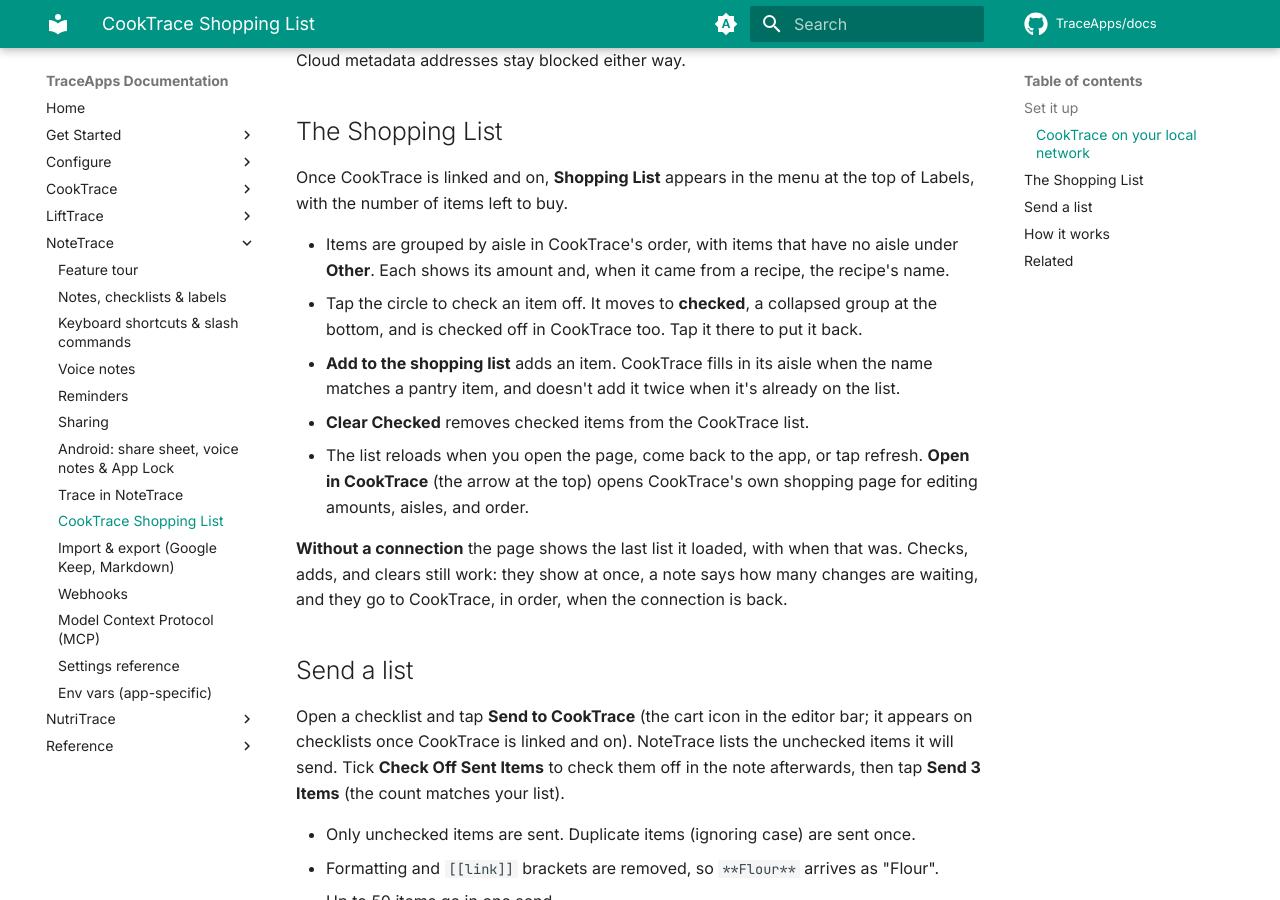
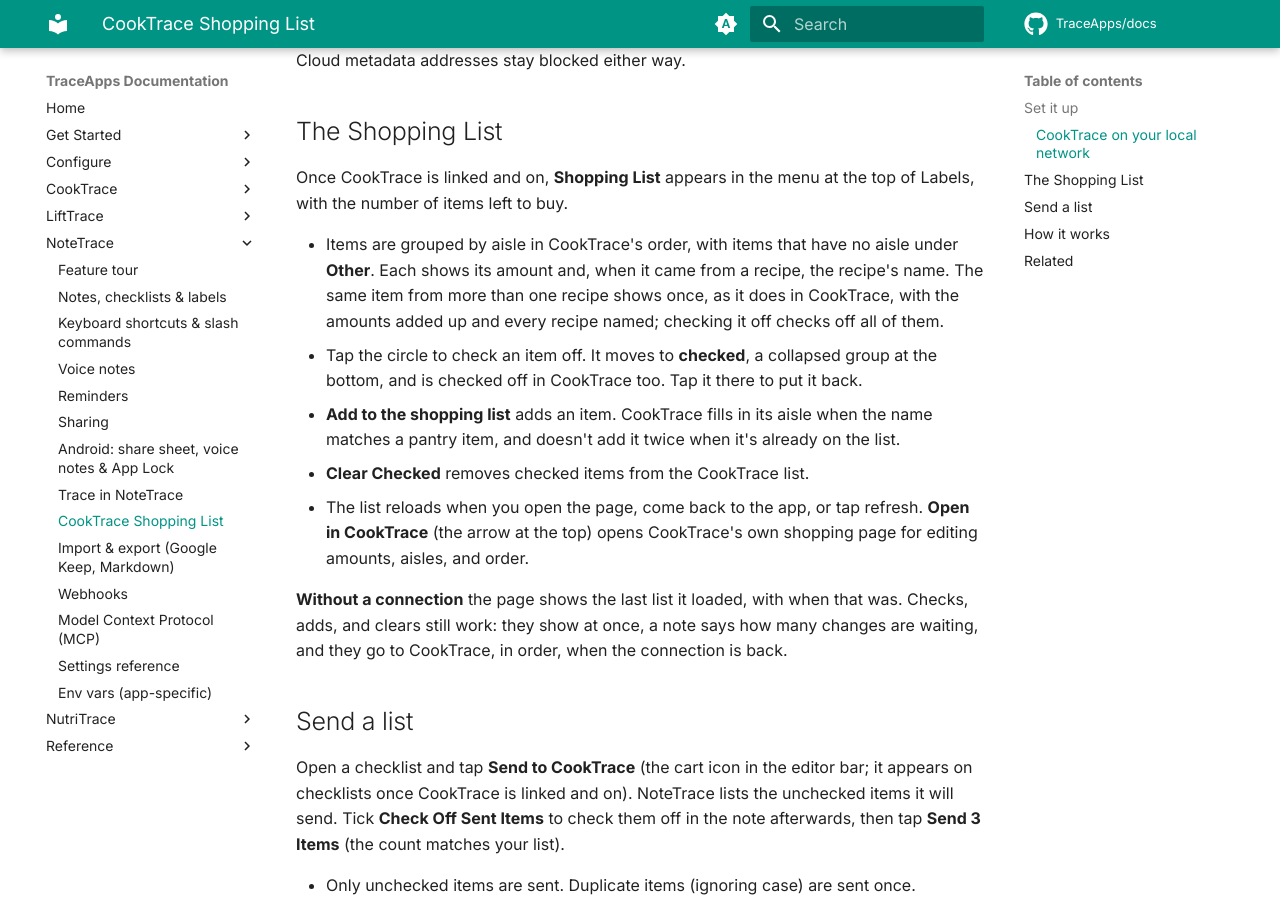
Before and after one commit to TraceApps/docs, an MkDocs documentation site: the page built from docs/notetrace/cooktrace.md, in a window 1280 px wide and 900 px high, scrolled down 1066 px. Built offline with MkDocs 1.6.1 and Material for MkDocs 9.7.7, drawn with Linux system fonts in a browser that asks for light colours; comment, search, counter and statistics services are not loaded.

Commit message:
NoteTrace Shopping List merges duplicates

```diff
--- a/docs/notetrace/cooktrace.md
+++ b/docs/notetrace/cooktrace.md
@@ -29,7 +29,7 @@ Cloud metadata addresses stay blocked either way.
 
 Once CookTrace is linked and on, **Shopping List** appears in the menu at the top of Labels, with the number of items left to buy.
 
-- Items are grouped by aisle in CookTrace's order, with items that have no aisle under **Other**. Each shows its amount and, when it came from a recipe, the recipe's name.
+- Items are grouped by aisle in CookTrace's order, with items that have no aisle under **Other**. Each shows its amount and, when it came from a recipe, the recipe's name. The same item from more than one recipe shows once, as it does in CookTrace, with the amounts added up and every recipe named; checking it off checks off all of them.
 - Tap the circle to check an item off. It moves to **checked**, a collapsed group at the bottom, and is checked off in CookTrace too. Tap it there to put it back.
 - **Add to the shopping list** adds an item. CookTrace fills in its aisle when the name matches a pantry item, and doesn't add it twice when it's already on the list.
 - **Clear Checked** removes checked items from the CookTrace list.
```
